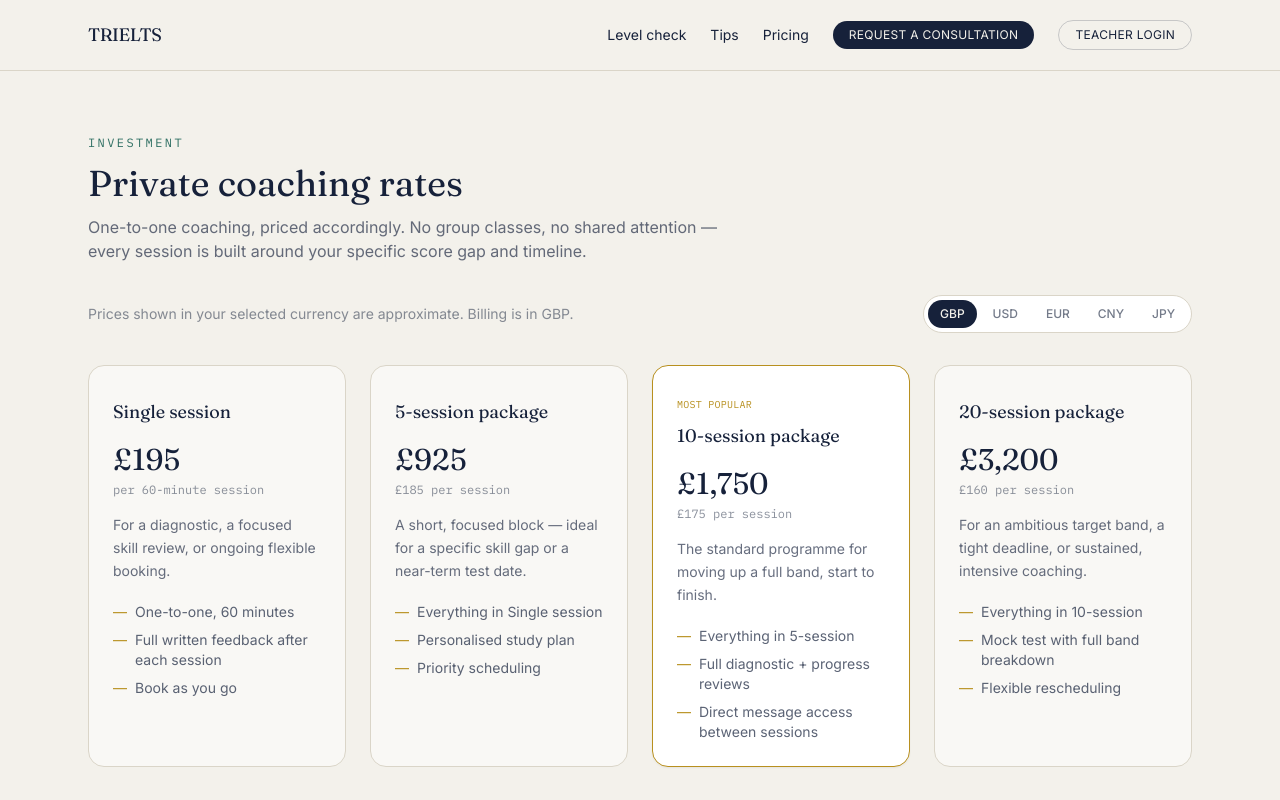
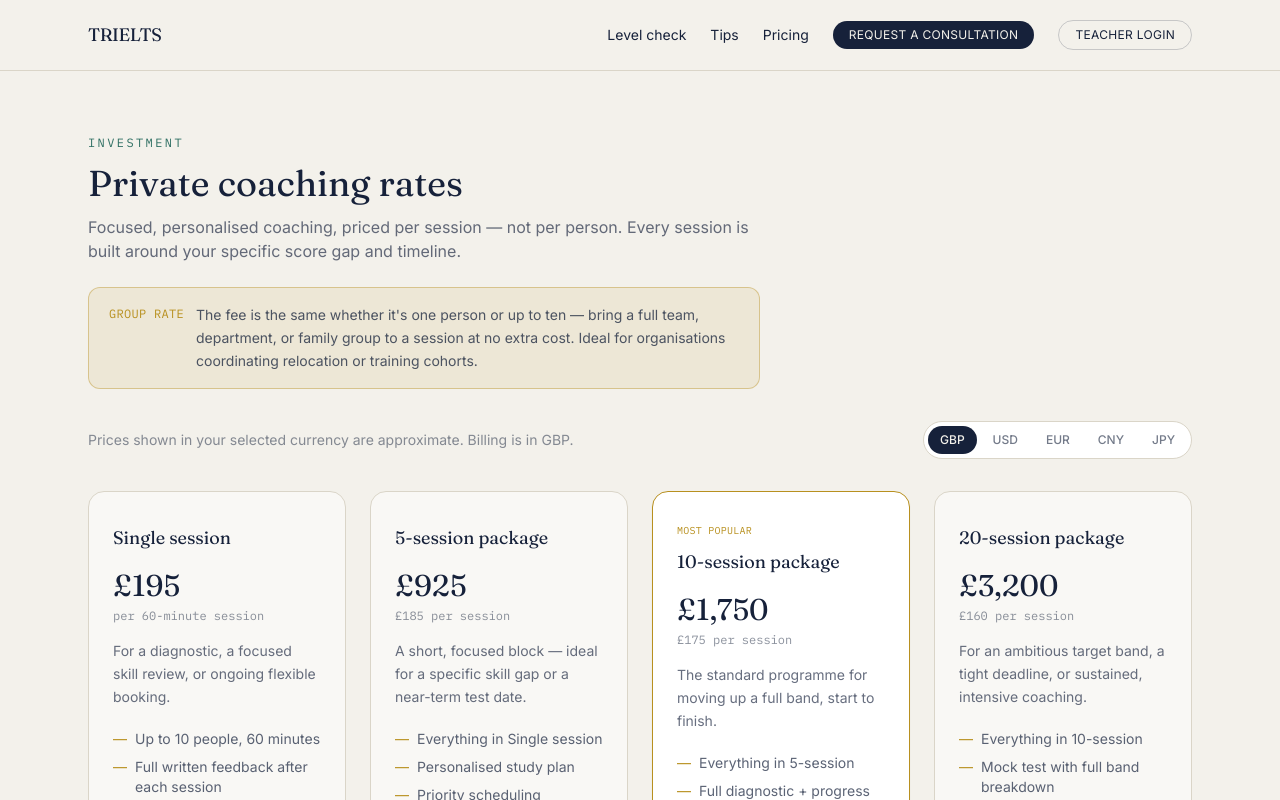
Before and after one commit to BeDevine/ielts-website, a Next.js app: page /pricing in a window 1280 px wide. Shown: the top 800 px of the page. Built offline with nearby package versions, Linux system fonts and the light colour scheme.

Commit message:
Add group pricing note and site visit counter

```diff
--- a/src/app/dashboard/page.tsx
+++ b/src/app/dashboard/page.tsx
@@ -13,6 +13,7 @@ export const metadata: Metadata = {
 export default async function DashboardPage() {
   const user = await getCurrentUser();
   const posts = await db.post.findMany({ orderBy: { createdAt: "desc" } });
+  const siteStat = await db.siteStat.findUnique({ where: { id: "main" } }).catch(() => null);
 
   return (
     <main className="min-h-screen bg-paper">
@@ -29,6 +30,15 @@ export default async function DashboardPage() {
       </header>
 
       <section className="mx-auto max-w-5xl px-6 py-12">
+        <div className="mb-8 inline-flex items-center gap-3 rounded-xl border border-line bg-white/60 px-5 py-4">
+          <span className="font-mono text-[10px] uppercase tracking-wide text-ink/50">
+            Site visits
+          </span>
+          <span className="font-display text-2xl text-ink">
+            {(siteStat?.count ?? 0).toLocaleString()}
+          </span>
+        </div>
+
         <div className="flex items-center justify-between">
           <h1 className="font-display text-2xl text-ink">Your posts</h1>
           <Link
--- a/src/app/page.tsx
+++ b/src/app/page.tsx
@@ -10,6 +10,15 @@ export default async function HomePage() {
       take: 1,
     })
     .catch(() => []);
+
+  // Increment the site visit counter (best-effort, never blocks the page)
+  db.siteStat
+    .upsert({
+      where: { id: "main" },
+      update: { count: { increment: 1 } },
+      create: { id: "main", count: 1 },
+    })
+    .catch(() => {});
 
   const structuredData = {
     "@context": "https://schema.org",
--- a/src/app/pricing/page.tsx
+++ b/src/app/pricing/page.tsx
@@ -21,9 +21,20 @@ export default function PricingPage() {
         <p className="font-mono text-xs uppercase tracking-[0.2em] text-teal">Investment</p>
         <h1 className="mt-3 font-display text-3xl text-ink md:text-4xl">Private coaching rates</h1>
         <p className="mt-3 max-w-2xl text-ink/65">
-          One-to-one coaching, priced accordingly. No group classes, no shared attention —
-          every session is built around your specific score gap and timeline.
+          Focused, personalised coaching, priced per session — not per person. Every session
+          is built around your specific score gap and timeline.
         </p>
+
+        <div className="mt-6 flex items-start gap-3 rounded-xl border border-brass/40 bg-brass/10 px-5 py-4 max-w-2xl">
+          <span className="font-mono text-xs uppercase tracking-wide text-brass shrink-0 mt-0.5">
+            Group rate
+          </span>
+          <p className="text-sm leading-relaxed text-ink/75">
+            The fee is the same whether it's one person or up to ten — bring a full team,
+            department, or family group to a session at no extra cost. Ideal for
+            organisations coordinating relocation or training cohorts.
+          </p>
+        </div>
 
         <PricingClient />
       </section>
--- a/src/app/pricing/pricing-client.tsx
+++ b/src/app/pricing/pricing-client.tsx
@@ -10,7 +10,7 @@ const packages = [
     unitGbp: null,
     unitLabel: "per 60-minute session",
     description: "For a diagnostic, a focused skill review, or ongoing flexible booking.",
-    features: ["One-to-one, 60 minutes", "Full written feedback after each session", "Book as you go"],
+    features: ["Up to 10 people, 60 minutes", "Full written feedback after each session", "Book as you go"],
   },
   {
     name: "5-session package",
```
Also changed, not shown: 1 other file (tests, documents, lock files or other folders).
